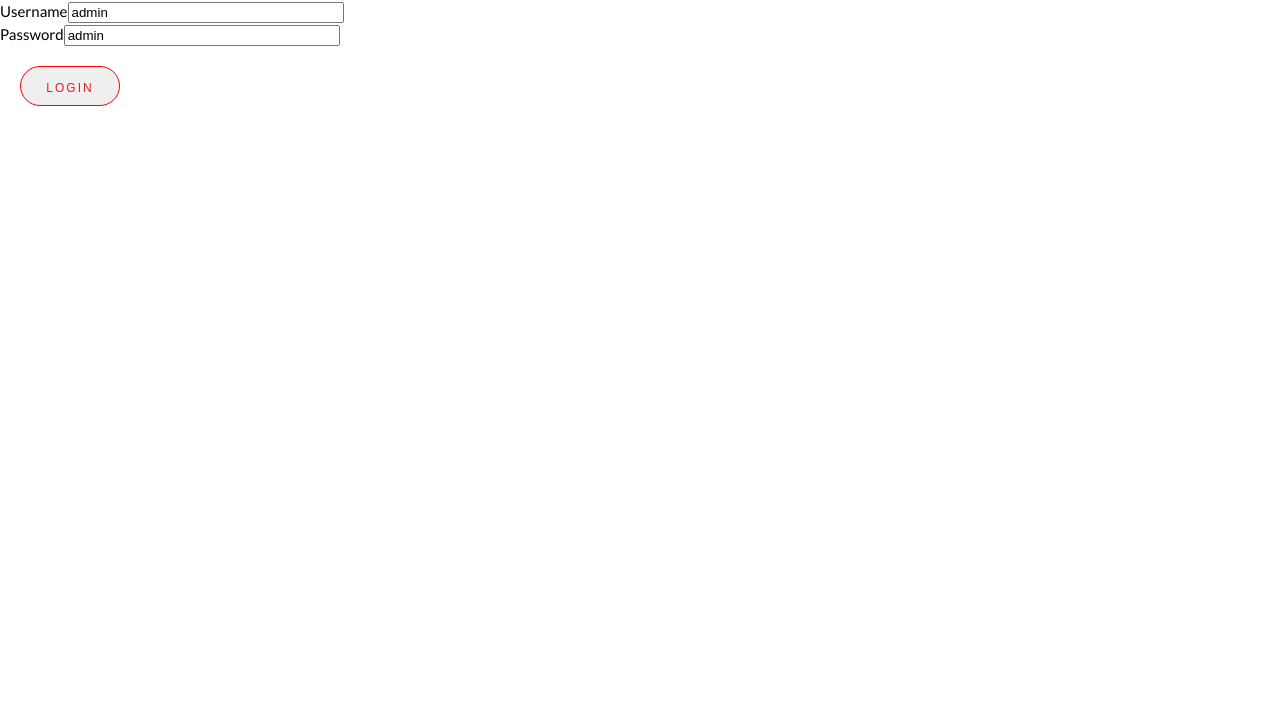
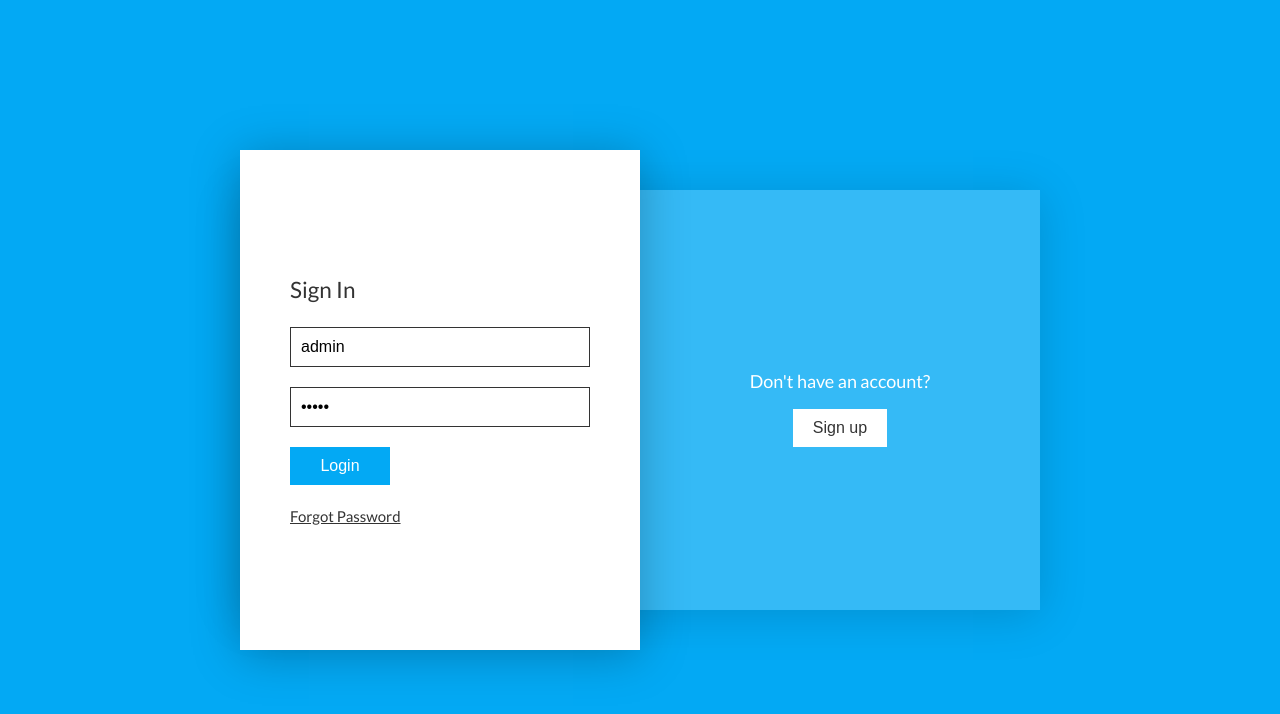
Before and after one commit to rennyka-107/W3-band, a React (Create React App) app: page /login in a window 1280 px wide. Shown: the top 714 px of the page. Built offline with nearby package versions, Linux system fonts and the light colour scheme.

Commit message:
layout login

```diff
--- a/src/Components/Header/index.js
+++ b/src/Components/Header/index.js
@@ -1,5 +1,6 @@
 import React, { useEffect, useState } from "react";
 import { Link } from "react-router-dom";
+import { removeAuth } from "../../Utils/localStorage";
 import Input1 from "../Input1";
 
 const Header = () => {
@@ -50,22 +51,38 @@ const Header = () => {
 
   const scrollView = (id) => {
     const target = document.getElementById(id);
-    if(target) {
+    if (target) {
       target.scrollIntoView();
     }
-  }
+  };
+
+  const logOut = () => {
+    removeAuth();
+    window.location.reload();
+  };
 
   return (
     <div className="header">
       {menu()}
-      <Link className={renderMenu} to="/" onClick={()=> scrollView("middle-content")}>
+      <Link
+        className={renderMenu}
+        to="/"
+        onClick={() => scrollView("middle-content")}
+      >
         BAND
       </Link>
-      <Link className={renderMenu} to="/"  onClick={()=> scrollView("tour-list-container")}>
+      <Link
+        className={renderMenu}
+        to="/"
+        onClick={() => scrollView("tour-list-container")}
+      >
         TOUR
       </Link>
-      <Link className={renderMenu} to="/"  onClick={()=> scrollView("contact")}>
+      <Link className={renderMenu} to="/" onClick={() => scrollView("contact")}>
         CONTACT
+      </Link>
+      <Link className={renderMenu} to="/" onClick={logOut}>
+        LOG OUT
       </Link>
       {dropdownMore()}
       {searchContainer()}
--- a/src/Pages/Login/index.js
+++ b/src/Pages/Login/index.js
@@ -1,8 +1,6 @@
-import { isEmpty } from "lodash";
 import React from "react";
 import { useForm } from "react-hook-form";
 import { Redirect } from "react-router-dom";
-import ButtonPixel from "../../Components/ButtonPixel";
 import { removeAuth } from "../../Utils/localStorage";
 
 const Login = (props) => {
@@ -23,36 +21,71 @@ const Login = (props) => {
     login(data);
   };
 
+  const showForm = (add = true) => {
+    const formBx = document.querySelector(".formBx");
+    const body = document.querySelector(".body-login");
+    if (add) {
+      formBx.classList.add("active");
+      body.classList.add("active");
+    } else {
+      formBx.classList.remove("active");
+      body.classList.remove("active");
+    }
+  };
+
   return (
+    <div className="body-login">
+      <div className="container">
+        <div className="blueBg">
+          <div className="box signin">
+            <h2>Already have an account?</h2>
+            <button className="signinBtn" onClick={() => showForm(false)}>
+              Sign in
+            </button>
+          </div>
+          <div className="box signup">
+            <h2>Don't have an account?</h2>
+            <button className="signupBtn" onClick={showForm}>
+              Sign up
+            </button>
+          </div>
+        </div>
+        <div className="formBx">
+          <div className="form signinForm">
             <form onSubmit={handleSubmit(onSubmit)}>
-      <div className="form-login">
-        {!isEmpty(error) && <span className="text-danger">{error}</span>}
-        <div>
-          <label className="label-login-form">Username</label>
+              <h3>Sign In</h3>
               <input
-            className="input-login-form"
+                type="text"
                 defaultValue="admin"
                 {...register("username", { required: true })}
+                placeholder="Username"
               />
-        </div>
-        {errors.username && (
-          <span className="text-danger">This field is required</span>
-        )}
-        <div>
-          <label className="label-login-form">Password</label>
               <input
-            className="input-login-form"
+                type="password"
                 defaultValue="admin"
                 {...register("password", { required: true })}
+                placeholder="Password"
               />
+              <input type="submit" value="Login" />
+              <a href="#" className="forgot">
+                Forgot Password
+              </a>
+            </form>
           </div>
-        {errors.password && (
-          <span className="text-danger">This field is required</span>
-        )}
-        <ButtonPixel title="Login" type="sumit" />
-        {/* <button type="submit">Login</button> */}
+
+          <div className="form signupForm">
+            <form>
+              <h3>Sign up</h3>
+              <input type="text" placeholder="Username" />
+              <input type="text" placeholder="Email" />
+              <input type="password" placeholder="Password" />
+              <input type="password" placeholder="Confirm password" />
+              <input type="submit" value="Register" />
+            </form>
           </div>
-    </form>
+        </div>
+      </div>
+    </div>
   );
 };
 
--- a/src/Route/private.route.js
+++ b/src/Route/private.route.js
@@ -1,19 +1,18 @@
 import React from "react";
-import { Route } from "react-router-dom";
-// import { getAuth } from "../Utils/localStorage";
+import { Redirect, Route } from "react-router-dom";
+import { getAuth } from "../Utils/localStorage";
 
 const PrivateRoute = (props) => {
-  // const user = getAuth();
-  const user = "a";
+  const user = getAuth();
   if (user) return <Route {...props} />;
 
-  // return (
-  //   <Redirect
-  //     to={{
-  //       pathname: "/login",
-  //     }}
-  //   />
-  // );
+  return (
+    <Redirect
+      to={{
+        pathname: "/login",
+      }}
+    />
+  );
 };
 
 export default PrivateRoute;
--- a/src/assets/style/form.login.scss
+++ b/src/assets/style/form.login.scss
@@ -1,17 +1,194 @@
-.form-login {
+// .form-login {
+//     display: flex;
+//     flex-direction: column;
+//     width: 30%;
+//   }
+
+//   .label-login-form {
+//     width: 30%;
+//   }
+
+//   .input-login-form {
+//     width: 70%;
+//   }
+
+// .text-danger {
+//   color: red
+// }
+
+.body-login {
+  width: 100%;
+  min-height: 100vh;
+  display: flex;
+  justify-content: center;
+  align-items: center;
+  background: #03a9f4;
+  transition: 0.5s;
+}
+
+.body-login.active {
+  background: #f43648;
+}
+
+.container {
+  position: relative;
+  width: 800px;
+  height: 500px;
+  margin: 20px;
+
+  .blueBg {
+    position: absolute;
+    top: 40px;
+    width: 100%;
+    height: 420px;
+    background: rgba(255, 255, 255, 0.2);
+    box-shadow: 0 5px 45px rgba(0, 0, 0, 0.15);
     display: flex;
-    flex-direction: column;
-    width: 30%;
+
+    .box {
+      position: relative;
+      width: 50%;
+      height: 100%;
+      display: flex;
+      justify-content: center;
+      align-items: center;
+      flex-direction: column;
+
+      button {
+        cursor: pointer;
+        padding: 10px 20px;
+        background: #fff;
+        color: #333;
+        font-size: 16px;
+        font-weight: 500;
+        border: none;
+      }
+
+      h2 {
+        color: #fff;
+        font-size: 1.2em;
+        font-weight: 500;
+      }
+    }
   }
 
-  .label-login-form {
-    width: 30%;
+  .formBx {
+    position: absolute;
+    top: 0;
+    left: 0;
+    width: 50%;
+    height: 100%;
+    background: #fff;
+    z-index: 1000;
+    display: flex;
+    justify-content: center;
+    align-items: center;
+    box-shadow: 0 5px 45px rgba(0, 0, 0, 0.25);
+    transition: 0.5s ease-in-out;
+    overflow: hidden;
+
+    .signinForm {
+      transition-delay: 0.25s;
+    }
+
+    .signupForm {
+      transition-delay: 0s;
+      left: 100%;
+    }
+
+    .form {
+      position: absolute;
+      width: 100%;
+      padding: 50px;
+      transition: 0.5s;
+
+      form {
+        width: 100%;
+        display: flex;
+        flex-direction: column;
+        h3 {
+          margin: 0;
+          font-size: 1.5em;
+          color: #333;
+          margin-bottom: 20px;
+          font-weight: 500;
+        }
+
+        input {
+          width: 100%;
+          margin-bottom: 20px;
+          padding: 10px;
+          outline: none;
+          font-size: 16px;
+          border: 1px solid #333;
+        }
+
+        input[type="submit"] {
+          background: #03a9f4;
+          border: none;
+          color: #fff;
+          cursor: pointer;
+          max-width: 100px;
+        }
+
+        .forgot {
+          color: #333;
+        }
+      }
+    }
   }
 
-  .input-login-form {
-    width: 70%;
+  .formBx.active {
+    left: 50%;
+
+    .signinForm {
+      left: -100%;
+      transition-delay: 0s;
+    }
+
+    .signupForm {
+      left: 0;
+      transition-delay: 0s;
+
+      input[type="submit"] {
+        background: #f43648;
+      }
+    }
   }
 
-.text-danger {
-  color: red
+  @media screen and (max-width: 991px) {
+    max-width: 400px;
+    height: 650px;
+    display: flex;
+    justify-content: center;
+    align-items: center;
+
+    .blueBg {
+      top: 0;
+      height: 100%;
+
+      .box {
+        position: absolute;
+        width: 100%;
+        height: 150px;
+        bottom: 0;
+      }
+
+      .box.signin {
+        top: 0;
+      }
+    }
+
+    .formBx {
+      width: 100%;
+      height: 500px;
+      top: 0;
+      box-shadow: none;
+    }
+
+    .formBx.active {
+      left: 0;
+      top: 150px;
+    }
+  }
 }
--- a/src/assets/style/style.scss
+++ b/src/assets/style/style.scss
@@ -5,6 +5,10 @@
 @import "./home.scss";
 @import "./input1.scss";
 @import "./button1.scss";
+
+* {
+  box-sizing: border-box;
+}
 
 body {
   font-family: "Lato", sans-serif;
```
Lines whose indentation alone changed are shown as unchanged.
